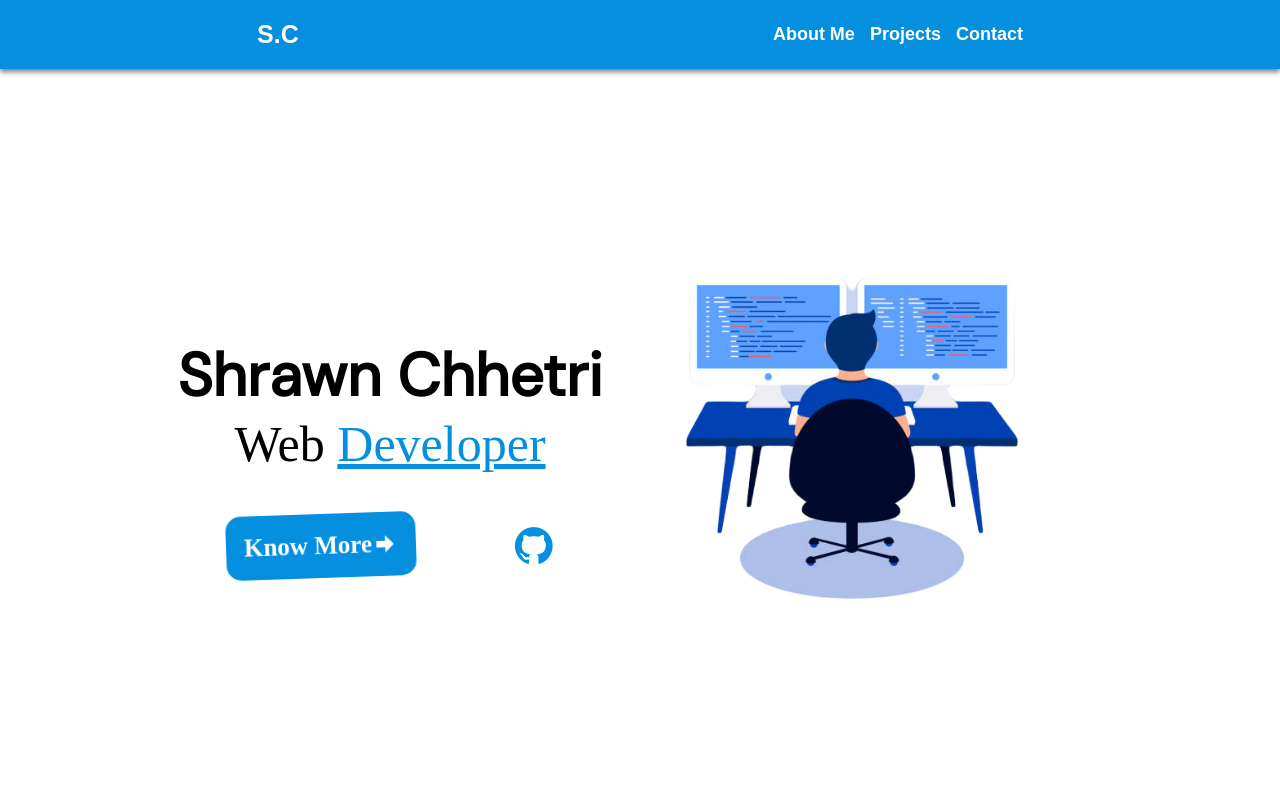
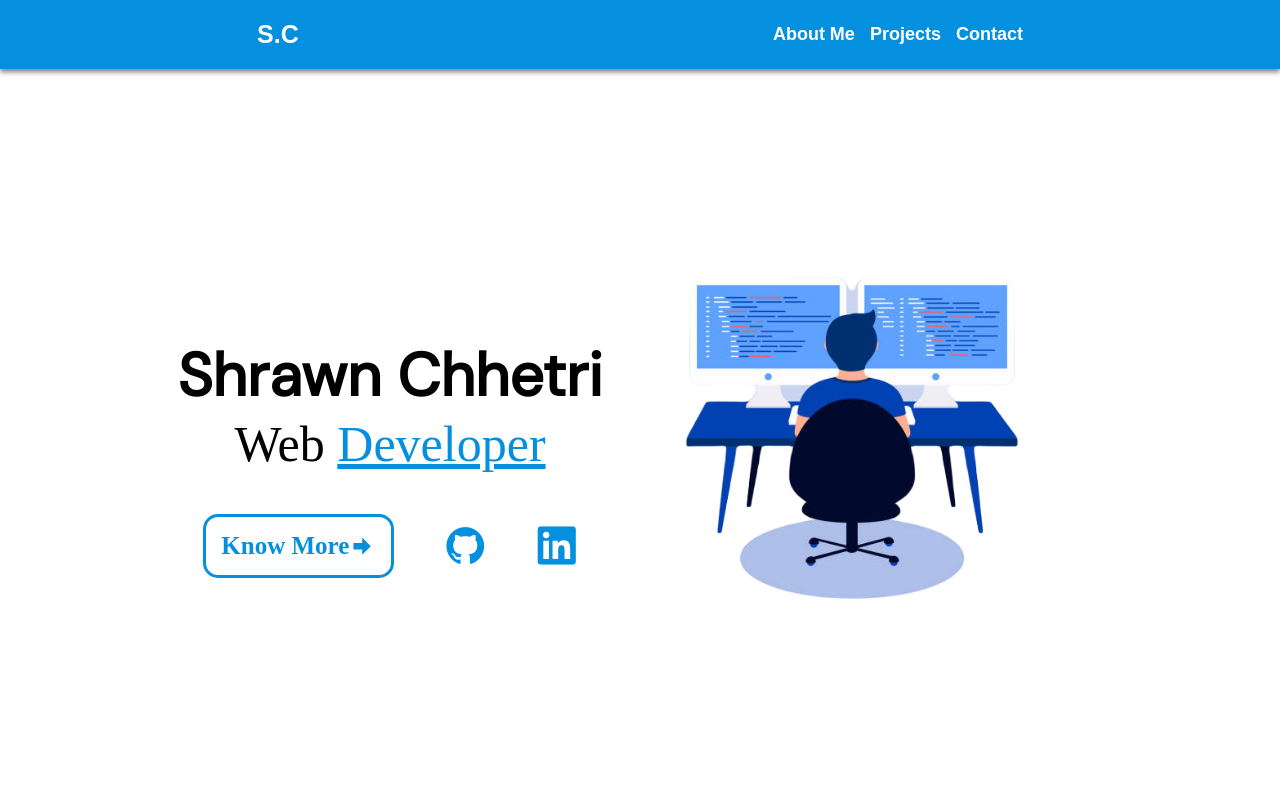
Before and after one commit to Shrawn100/Portfolio, a React (Create React App) app: page / in a window 1280 px wide. In both pictures the pointer is over the link "Know More". Shown: the top 800 px of the page. Built offline with nearby package versions, Linux system fonts and the light colour scheme; a web font is replaced by a local one.

Commit message:
Add LinkedIn btn and link

```diff
--- a/src/components/Home.css
+++ b/src/components/Home.css
@@ -61,23 +61,26 @@
 }
 
 .get-to-know-btn:hover {
-  transform: scale(1.3);
-  transform: translateY(-5px);
-  transform: rotate(-2deg);
+  color: rgb(5, 143, 223);
+  background-color: white;
 }
 .devicon-linkedin-plain,
 .devicon-github-original {
   font-size: 40px;
+  color: rgb(5, 143, 223);
 }
-.github-btn-link {
+.github-btn-link,
+.linkedin-btn-link {
   text-decoration: none;
 }
-.github-btn {
-  color: rgb(5, 143, 223);
+.devicon-linkedin-plain:hover,
+.devicon-github-original:hover {
+  color: white;
+  background-color: rgb(5, 143, 223);
+  border: none;
 }
-.github-btn-link:hover {
-  transform: scale(3);
-  transform: rotate(-1deg);
+.devicon-github-original:hover {
+  border-radius: 1em;
 }
 
 @media (max-width: 1050px) {
--- a/src/components/Home.js
+++ b/src/components/Home.js
@@ -18,7 +18,13 @@ export default function Home() {
           </a>
 
           <a href="https://github.com/Shrawn100" className="github-btn-link">
-            <i className="devicon-github-original github-btn"></i>
+            <i className="devicon-github-original "></i>
+          </a>
+          <a
+            href="https://www.linkedin.com/in/shrawn-chhetri-a6bb4a280/"
+            className="linkedin-btn-link"
+          >
+            <i class="devicon-linkedin-plain"></i>
           </a>
         </div>
       </div>
```
